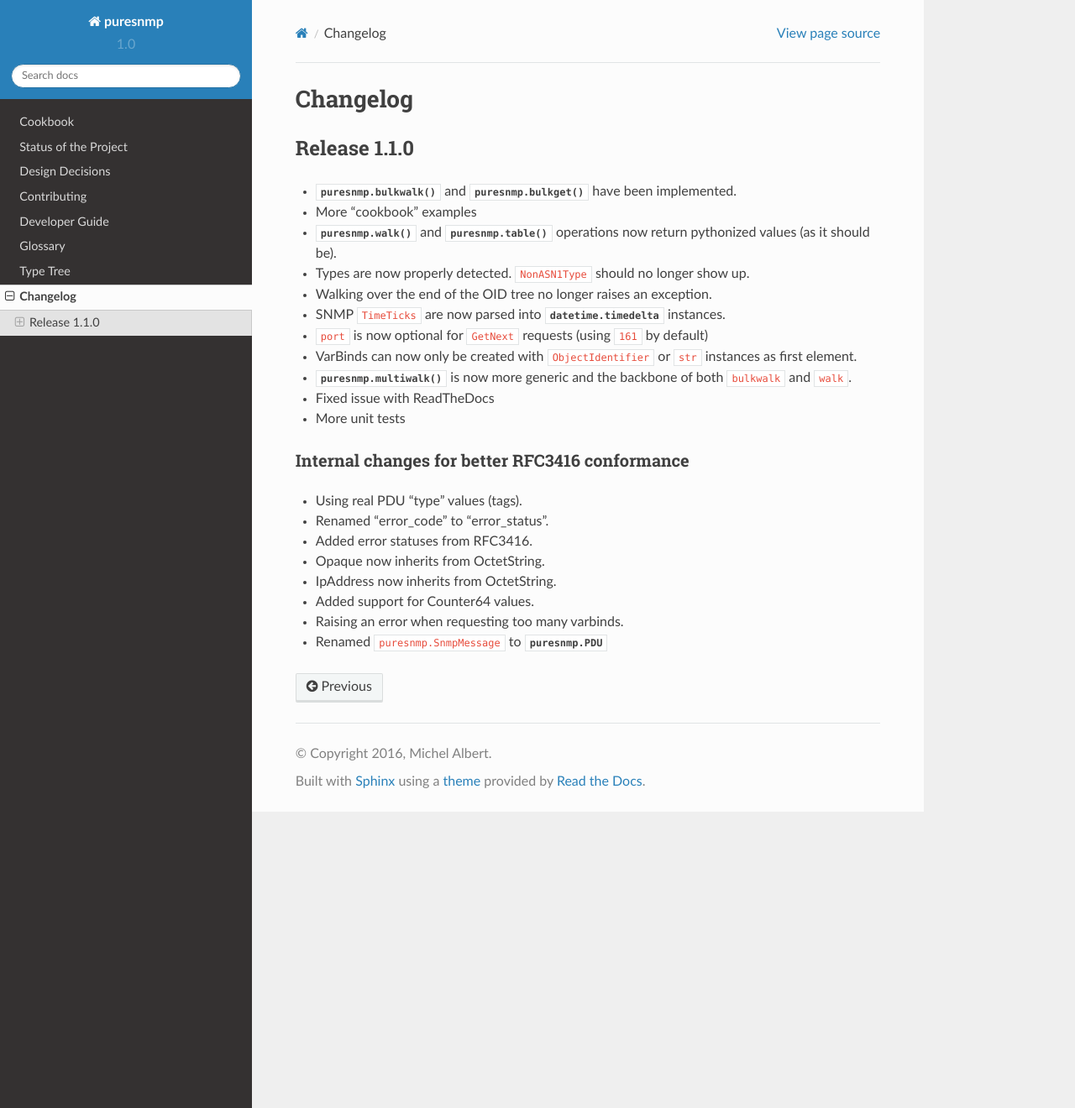
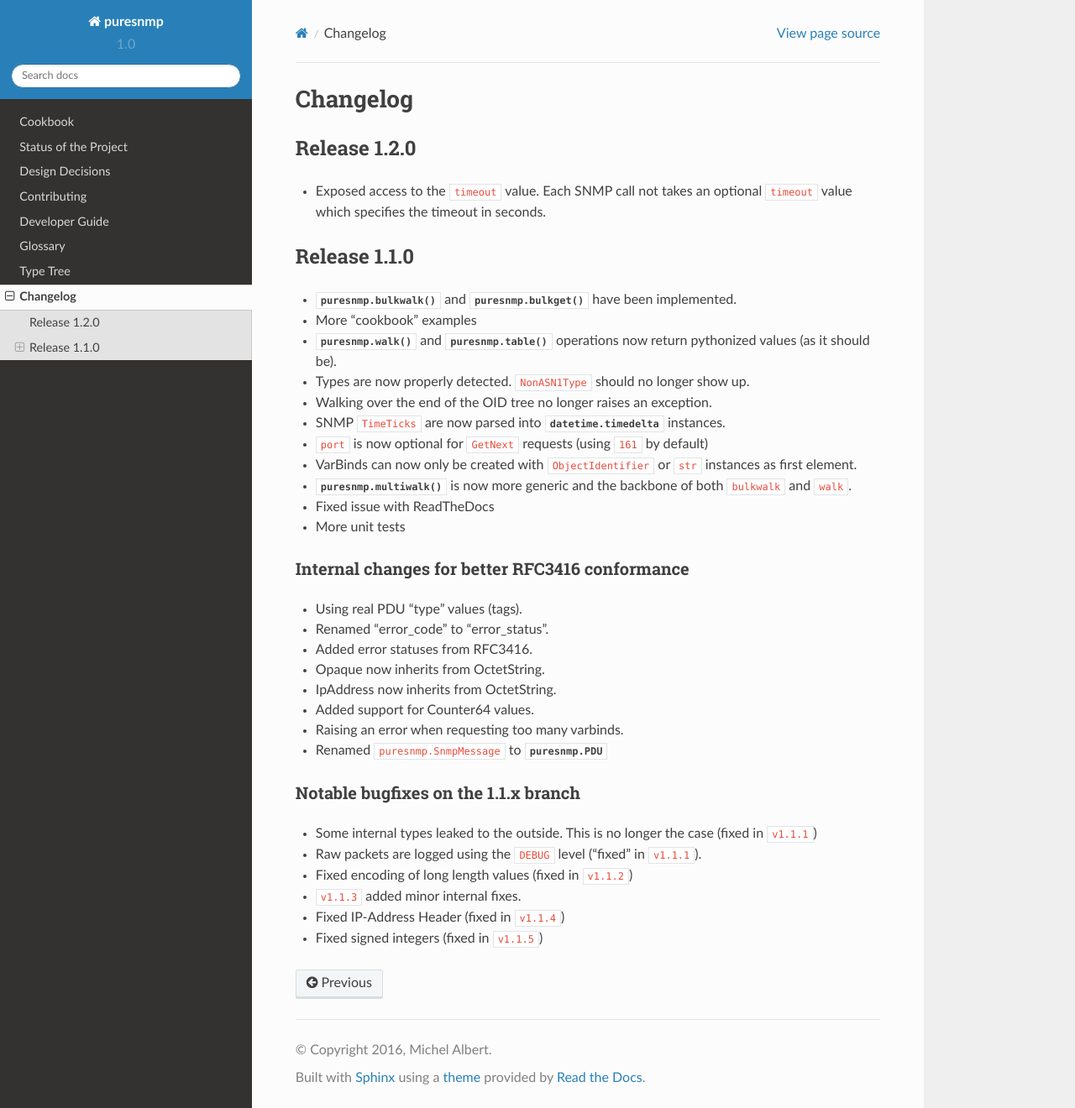
Before and after one commit to exhuma/puresnmp, a Sphinx documentation site: the page built from docs/changelog.rst, in a window 1280 px wide and 1320 px high. Shown: the whole window at 84% size. Built offline with Sphinx 7.4.7 and the Read the Docs theme 2.0.0, drawn with Linux system fonts in a browser that asks for light colours.

Commit message:
Update changelog

```diff
--- a/docs/changelog.rst
+++ b/docs/changelog.rst
@@ -1,5 +1,12 @@
 Changelog
 =========
+
+Release 1.2.0
+~~~~~~~~~~~~~
+
+* Exposed access to the ``timeout`` value. Each SNMP call not takes an optional
+  ``timeout`` value which specifies the timeout in seconds.
+
 
 Release 1.1.0
 ~~~~~~~~~~~~~
@@ -28,3 +35,14 @@ Internal changes for better RFC3416 conformance
 * Added support for Counter64 values.
 * Raising an error when requesting too many varbinds.
 * Renamed ``puresnmp.SnmpMessage`` to :py:class:`puresnmp.PDU`
+
+Notable bugfixes on the 1.1.x branch
+####################################
+
+* Some internal types leaked to the outside. This is no longer the case (fixed
+  in ``v1.1.1``)
+* Raw packets are logged using the ``DEBUG`` level ("fixed" in ``v1.1.1``).
+* Fixed encoding of long length values (fixed in ``v1.1.2``)
+* ``v1.1.3`` added minor internal fixes.
+* Fixed IP-Address Header (fixed in ``v1.1.4``)
+* Fixed signed integers (fixed in ``v1.1.5``)
```
